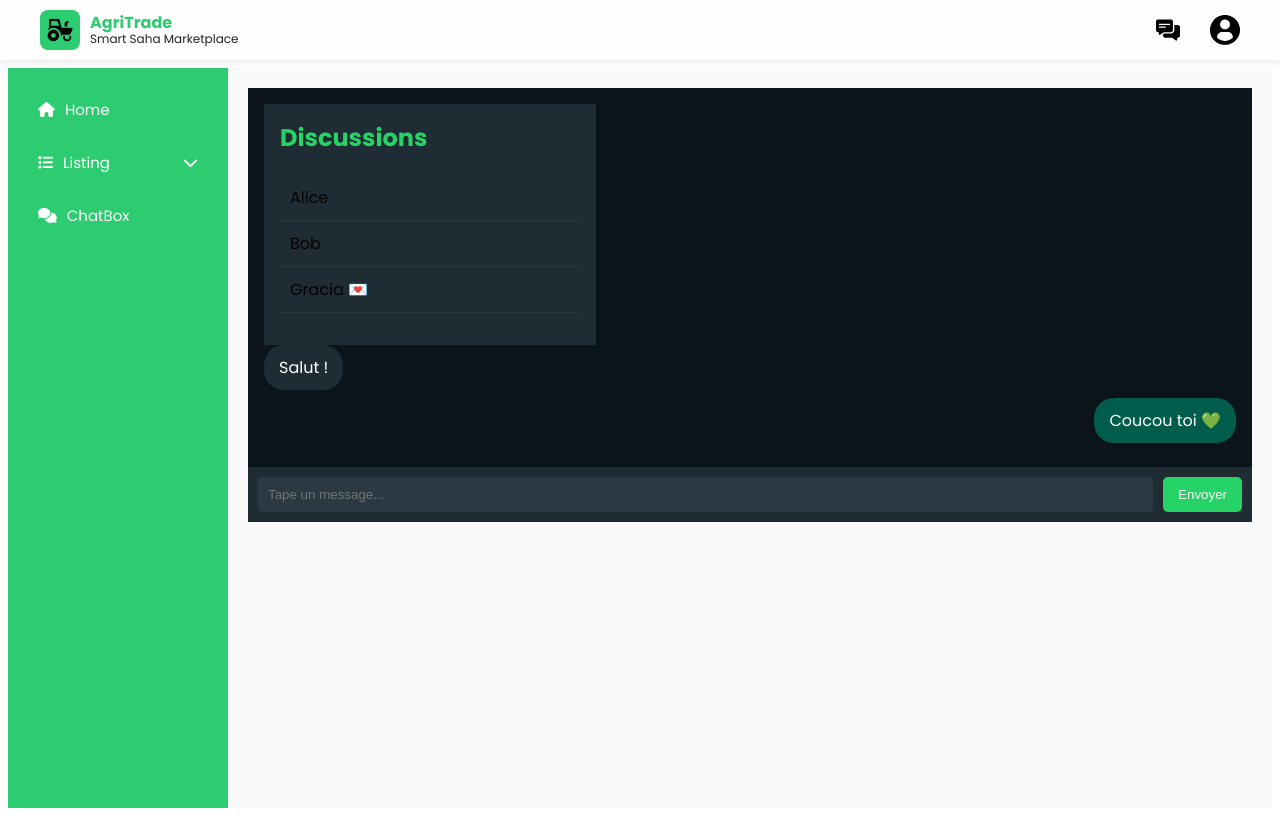
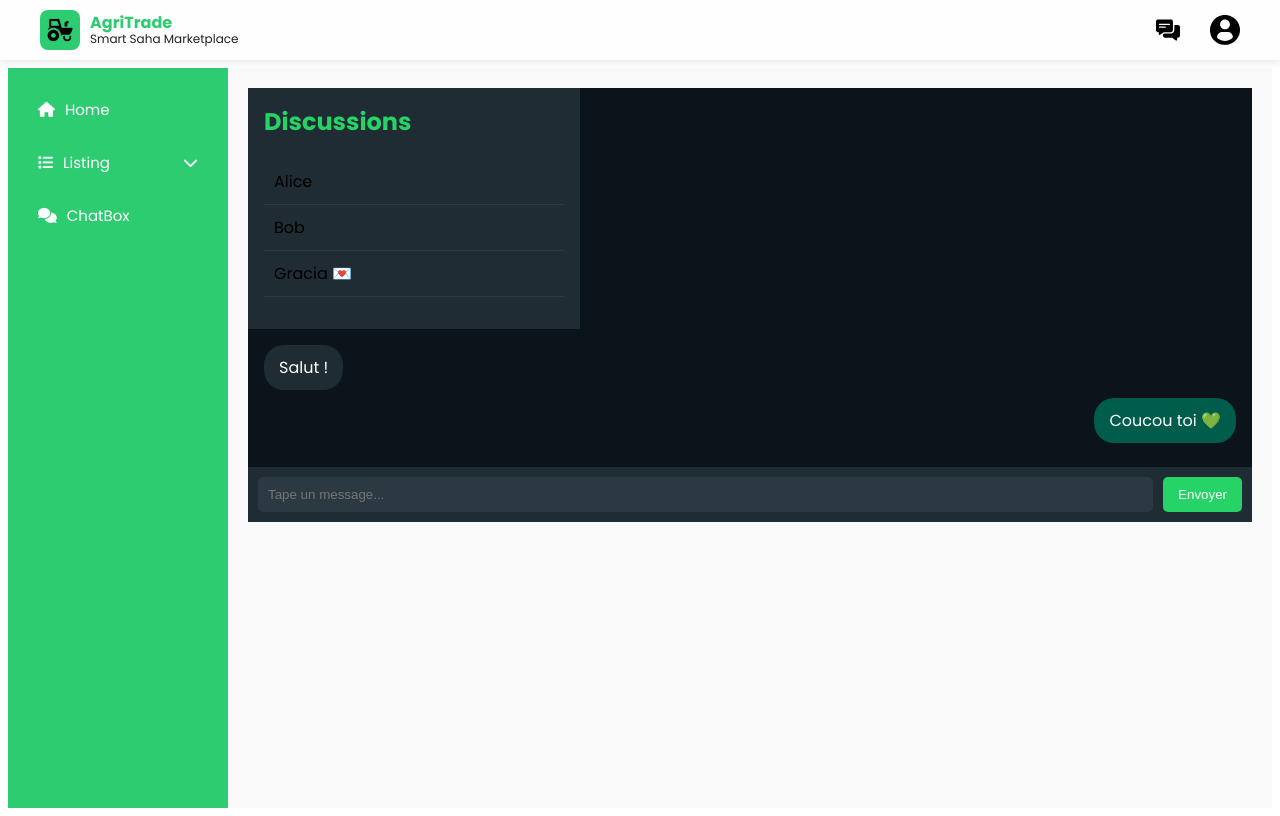
Before and after one commit to Ivontsoa-Gracia/marketplace-frontend, a Vue app: page /profil/enchere/chat in a window 1280 px wide. Built offline with nearby package versions, Linux system fonts and the light colour scheme.

Commit message:
Update PChat.vue

```diff
--- a/src/components/pages/marketplace/enchere/PChat.vue
+++ b/src/components/pages/marketplace/enchere/PChat.vue
@@ -1,7 +1,7 @@
 <template>
     <div class="chat">
+      <MSidebar />
       <div class="messages">
-        <MSidebar />
         <MessageBubble
           v-for="(msg, i) in messages"
           :key="i"
```
